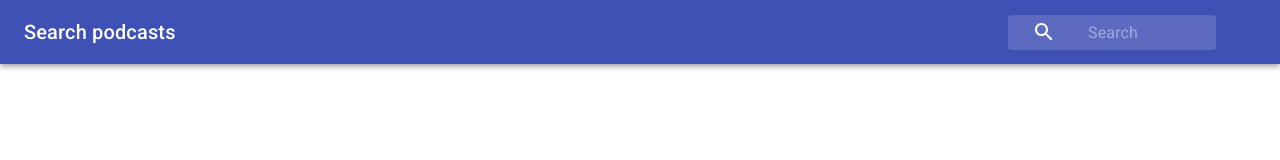
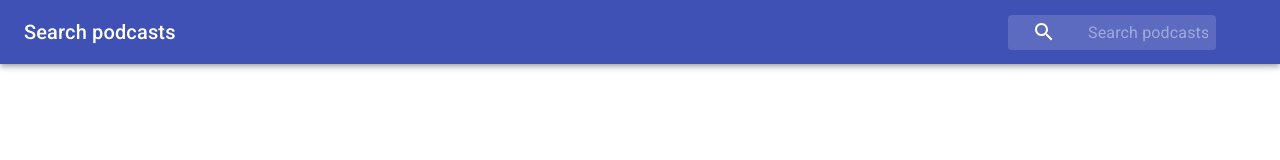
Before and after one commit to hjkar1/podcast-app-lambda, a React (Create React App) app: page / in a window 1280 px wide. Shown: the top 160 px of the page. Built offline with nearby package versions, Linux system fonts and the light colour scheme.

Commit message:
change placeholder text

```diff
--- a/src/components/ui/SearchBar.js
+++ b/src/components/ui/SearchBar.js
@@ -61,7 +61,7 @@ const SearchBar = ({
       <form onSubmit={handleSearchSubmit}>
         <InputBase
           id="search"
-          placeholder="Search"
+          placeholder="Search podcasts"
           classes={{
             root: classes.inputRoot,
             input: classes.inputInput
```
